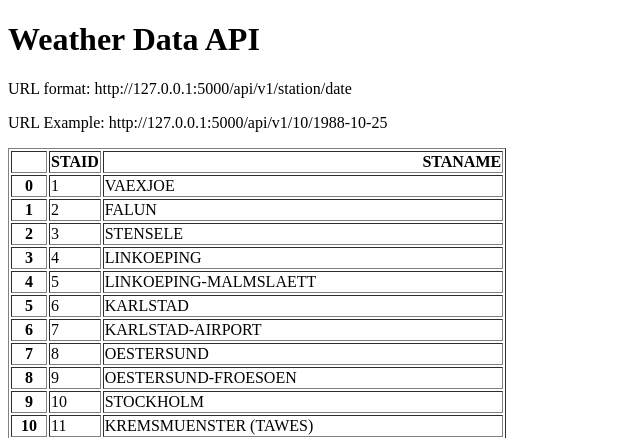
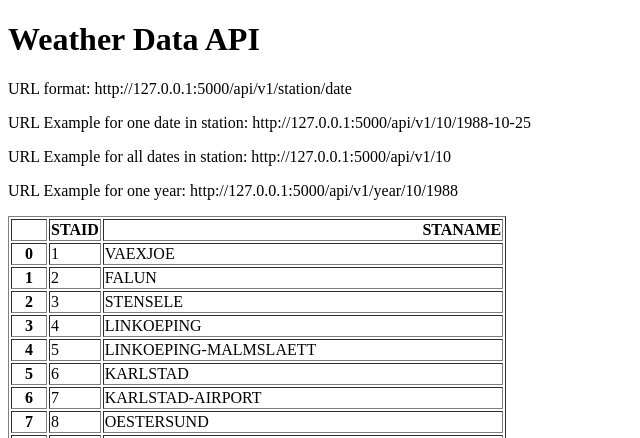
Before and after one commit to systenconti/CreateWeatherAPI, a Flask app: page / in a window 1280 px wide. Shown: the top 438 px of the page, without its empty margins (0-640 px from the left). Run offline with Flask 2, Linux system fonts and the light colour scheme.

Commit message:
Add specific date and specific station query to API

```diff
--- a/main.py
+++ b/main.py
@@ -5,7 +5,8 @@ import pandas as pd
 app = Flask(__name__)
 
 stations = pd.read_csv("data_small\stations.txt", skiprows=17)
-stations = stations[["STAID","STANAME                                 "]]
+stations = stations[["STAID", "STANAME                                 "]]
+
 
 @app.route("/")
 def home():
@@ -13,7 +14,7 @@ def home():
 
 
 @app.route("/api/v1/<station>/<date>")
-def output(station, date):
+def station_date_api(station, date):
     filename = "data_small\TG_STAID" + str(station).zfill(6) + ".txt"
     df = pd.read_csv(filename, skiprows=20, parse_dates=["    DATE"])
     temperature = df.loc[df["    DATE"] == date]["   TG"].squeeze() / 10
@@ -23,5 +24,20 @@ def output(station, date):
             }
 
 
+@app.route("/api/v1/<station>")
+def station_api(station):
+    filename = "data_small\TG_STAID" + str(station).zfill(6) + ".txt"
+    df = pd.read_csv(filename, skiprows=20, parse_dates=["    DATE"])
+    result = df.to_dict(orient="records")
+    return result
+
+@app.route("/api/v1/year/<station>/<year>")
+def api_by_year(station, year):
+    filename = "data_small\TG_STAID" + str(station).zfill(6) + ".txt"
+    df = pd.read_csv(filename, skiprows=20)
+    df["    DATE"] = df["    DATE"].astype(str)
+    result = df[df["    DATE"].str.startswith(str(year))].to_dict(orient="records")
+    return result
+
 if __name__ == "__main__":
     app.run(debug=True)
--- a/templates/home.html
+++ b/templates/home.html
@@ -1,13 +1,18 @@
 <!DOCTYPE html>
 <html lang="en">
+
 <head>
     <meta charset="UTF-8">
     <title>Weather Data API</title>
 </head>
+
 <body>
-<h1>Weather Data API</h1>
-<p>URL format: http://127.0.0.1:5000/api/v1/station/date</p>
-<p>URL Example: http://127.0.0.1:5000/api/v1/10/1988-10-25</p>
-<p>{{data|safe}}</p>
+    <h1>Weather Data API</h1>
+    <p>URL format: http://127.0.0.1:5000/api/v1/station/date</p>
+    <p>URL Example for one date in station: http://127.0.0.1:5000/api/v1/10/1988-10-25</p>
+    <p>URL Example for all dates in station: http://127.0.0.1:5000/api/v1/10</p>
+    <p>URL Example for one year: http://127.0.0.1:5000/api/v1/year/10/1988</p>
+    <p>{{data|safe}}</p>
 </body>
+
 </html>
```
